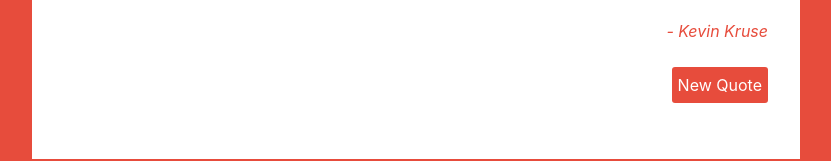
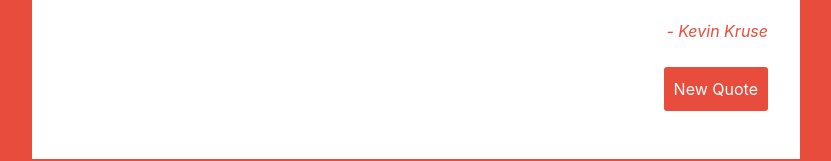
Before and after one commit to OmarCypha700/Random-Quote-Machine, a React (Create React App) app: page / in a window 1280 px wide. Shown: the part 225-386 px from the top of the page, without its empty margins (224-1055 px from the left). Built offline with nearby package versions, Linux system fonts and the light colour scheme; no server answers; some icons are missing.

Commit message:
Update App.css

```diff
--- a/src/App.css
+++ b/src/App.css
@@ -3,12 +3,13 @@ body{
   color: #e74c3c;
 }
 
+/*Button*/
 .new-quote{
  background-color: #e74c3c;
  color: white;
  border: none;
  border-radius: 3px;
- padding: 6px;
+ padding: 10px;
  float: right;
 }
 
```
